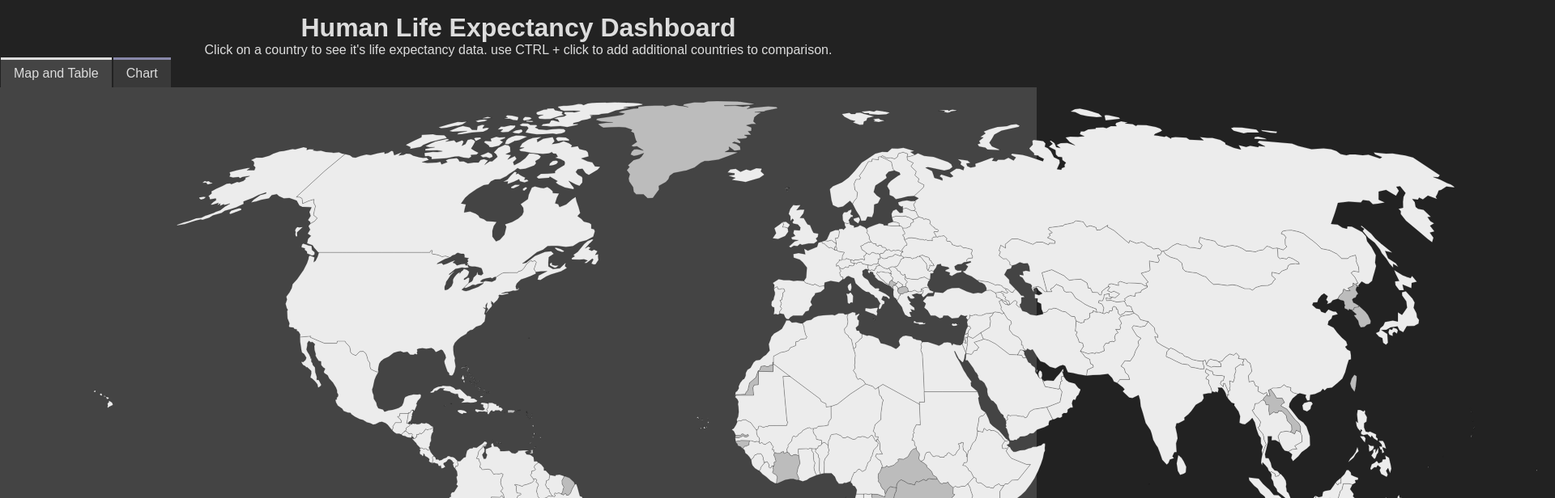
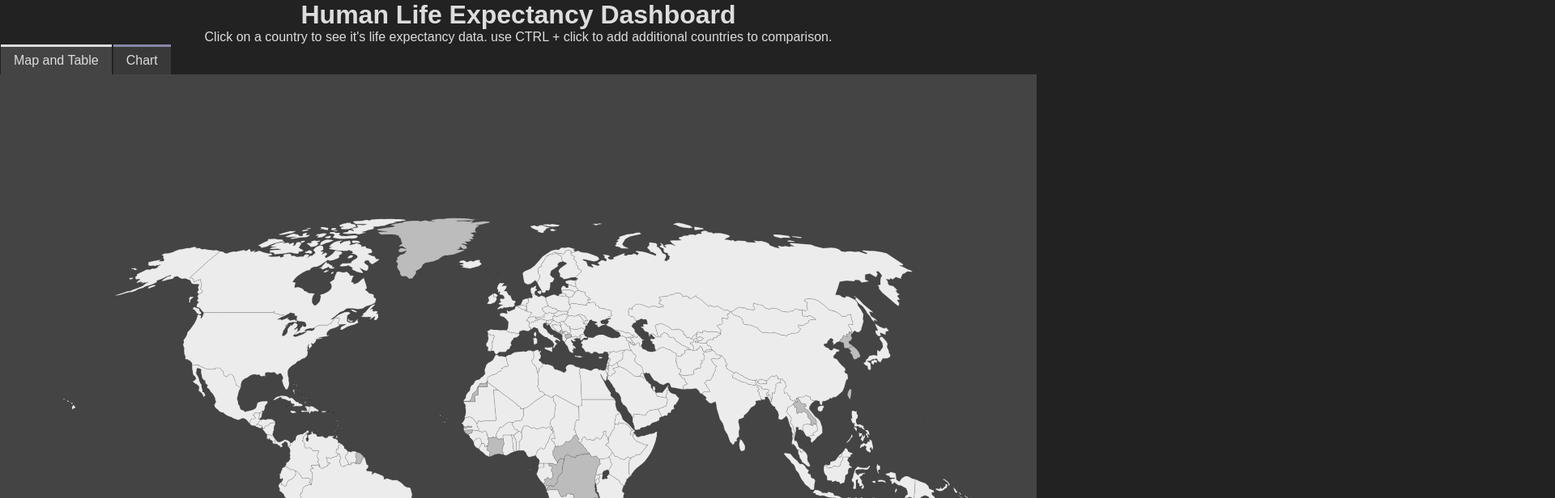
Before and after one commit to codythegreat/life-expectancy-dashboard, a website: page public/index.html in a window 1280 px wide. Shown: the top 616 px of the page at 81% size, 1920 px wide, since content can reach past the window. Drawn offline with nearby package versions, Linux system fonts and the light colour scheme.

Commit message:
improve height/width of map and chart

```diff
--- a/public/css/style.css
+++ b/public/css/style.css
@@ -9,9 +9,7 @@ header {
     text-align: center;
 }
 
-#top-panel {
-    padding: 1rem 0 0 0;
-}
+
 header h1 {
     margin: 0;
 }
@@ -48,27 +46,23 @@ header h1 {
     flex-direction: column;
     flex-wrap: nowrap;
                 /*window - top_panel - page padding*/
-    /*height: calc((100vh - 125.5px) - 2rem);*/
+    min-height: calc((100vh - 100px) - 2rem);*/
 }
 
 .page.hidden {
     display: none;
 }
-/*
-#page1 {
-    background-color: orange;
-}
 
 #page2 {
-    background-color: green;
+    background-color: white;
 
-}*/
+}
 
 
 #map {
-    /*flex-grow: 1;*/
-    width: max-content;
-    margin: auto;
+    height: 60%;
+    width: auto;
+    margin: 30 auto;
 }
 svg {
     max-width: 100%;
@@ -102,3 +96,7 @@ td:nth-child(1) {
 td:nth-child(n+2) {
     text-align: right;
 }
+#chart-js {
+    max-width: 100%;
+    max-height: 100%;
+}
```
